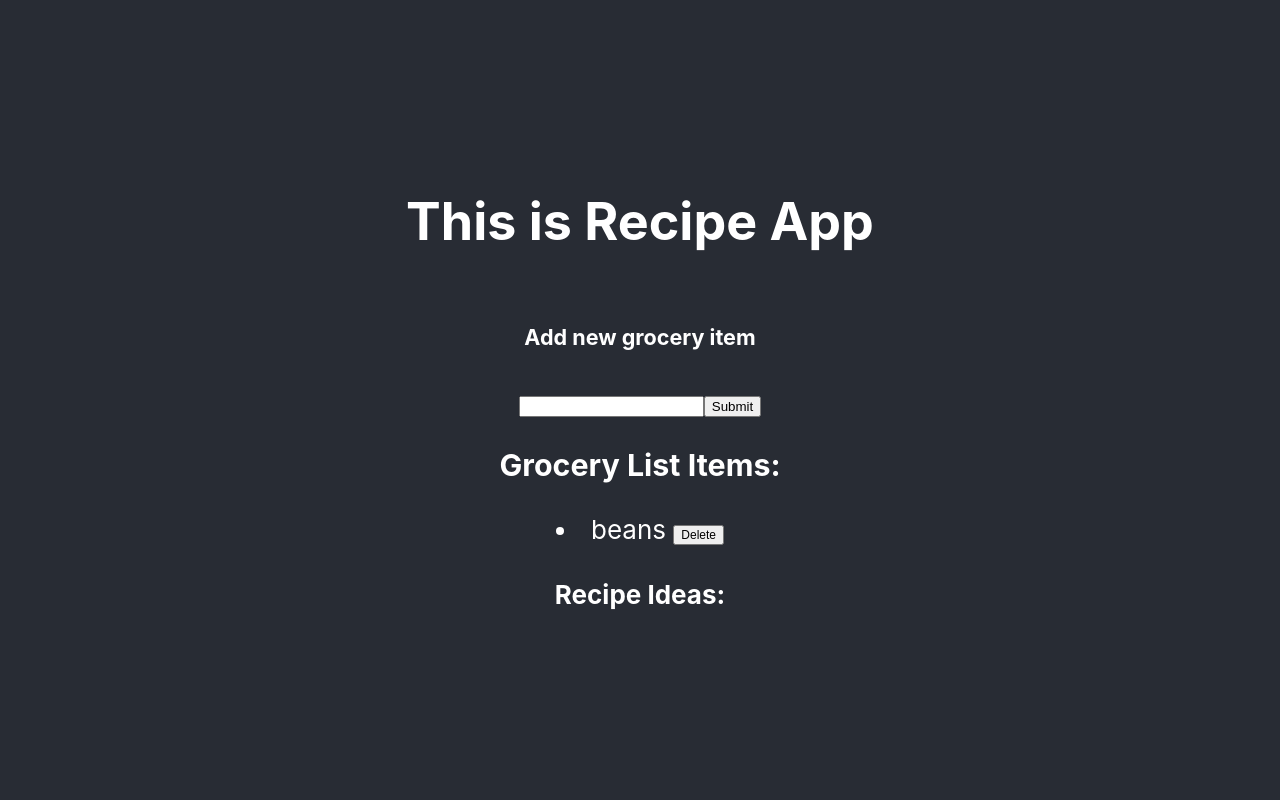
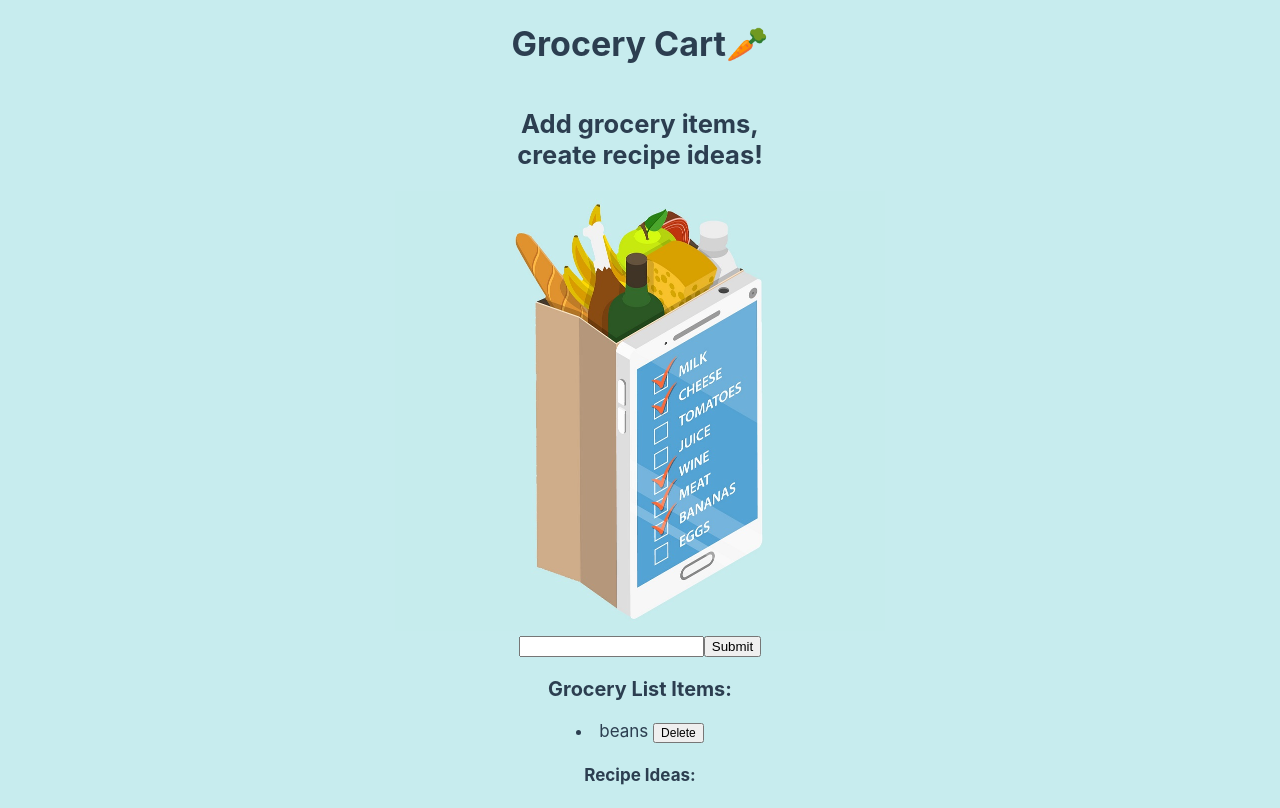
Before and after one commit to CharlieArray/recipe-app, a React (Create React App) app: page / in a window 1280 px wide. Built offline with nearby package versions, Linux system fonts and the light colour scheme.

Commit message:
updated styling

```diff
--- a/src/App.css
+++ b/src/App.css
@@ -4,35 +4,20 @@
 
 .App-logo {
   height: 40vmin;
-  pointer-events: none;
 }
 
-@media (prefers-reduced-motion: no-preference) {
-  .App-logo {
-    animation: App-logo-spin infinite 20s linear;
-  }
-}
 
 .App-header {
-  background-color: #282c34;
-  min-height: 100vh;
+  background-color: #c7ecee;
+  min-height: 50px;
   display: flex;
   flex-direction: column;
   align-items: center;
   justify-content: center;
-  font-size: calc(10px + 2vmin);
-  color: white;
+  font-size: calc(5px + 1.5vmin);
+  color:#2c3e50;
 }
 
 .App-link {
   color: #61dafb;
 }
-
-@keyframes App-logo-spin {
-  from {
-    transform: rotate(0deg);
-  }
-  to {
-    transform: rotate(360deg);
-  }
-}
--- a/src/App.js
+++ b/src/App.js
@@ -1,80 +1,75 @@
 import "./App.css";
 import React from "react";
 import GroceryMain from "./GroceryMain";
-import config from './config'
+import config from "./config";
+import grocery_cart_small from "./images/grocery_cart_small.jpg";
 
 export default class App extends React.Component {
   constructor(props) {
     super(props);
 
     this.state = {
-      list: ['beans'],
+      list: ["beans"],
       recipes: [],
-    }
+    };
   }
 
   stringCombined = (list) => {
-    return(
-        `?ingredients=${list}&number=8&ranking=1&ignorePantry=true`
-    )
- }
+    return `?ingredients=${list}&number=8&ranking=1&ignorePantry=true`;
+  };
 
   getData = (list) => {
-    fetch(
-      `${config.API_ENDPOINT}/${this.stringCombined(list)}`,
-      {
+    fetch(`${config.API_ENDPOINT}/${this.stringCombined(list)}`, {
       method: "get",
       headers: {
         "content-type": "application/json",
-          "x-rapidapi-key":
-            "f4d8f1ff35mshfad7c63de12d1a3p1c6153jsn7fcd7cc30aeb",
+        "x-rapidapi-key": "f4d8f1ff35mshfad7c63de12d1a3p1c6153jsn7fcd7cc30aeb",
         "x-rapidapi-host":
           "spoonacular-recipe-food-nutrition-v1.p.rapidapi.com",
       },
-      }
-    )
+    })
       .then((response) => response.json())
-      .then((data) => this.setState({recipes:data}))
+      .then((data) => this.setState({ recipes: data }))
       .catch(console.error);
   };
 
   //fetch data from SQL database server
-   getGroceryList = () => {
-
-   }
-
+  getGroceryList = () => {};
 
   handleSubmit = (event) => {
-    event.preventDefault()
+    event.preventDefault();
     this.setState({
-      list: this.state.list.concat(event.target.grocery.value)
-    })
-    console.log(this.state.list)
-    this.getData(event.target.grocery.value)
-  }
+      list: this.state.list.concat(event.target.grocery.value),
+    });
+    console.log(this.state.list);
+    this.getData(event.target.grocery.value);
+  };
 
   handleDelete = (event) => {
-    event.preventDefault()
-    console.log('deleted')
+    event.preventDefault();
+    console.log("deleted");
     this.setState({
-      list: this.state.list.filter(function(items){
-        return items !== event.target.value
-      })
-    })
-  }
+      list: this.state.list.filter(function (items) {
+        return items !== event.target.value;
+      }),
+    });
+  };
 
   render() {
     return (
       <div className="App">
         <header className="App-header">
-          <h1>This is Recipe App</h1>
+          <h1>Grocery Cart🥕</h1>
+          <h2>Add grocery items, <br/> create recipe ideas!</h2>
+          <div>
+            <img src={grocery_cart_small} width="50%" alt="grocery logo" />
+          </div>
           <GroceryMain
             handleSubmit={this.handleSubmit}
-          handleDelete = {this.handleDelete}
+            handleDelete={this.handleDelete}
             list={this.state.list}
             recipes={this.state.recipes}
           />
-
         </header>
       </div>
     );
--- a/src/GroceryForm.js
+++ b/src/GroceryForm.js
@@ -7,7 +7,6 @@ export default class GroceryForm extends React.Component {
     return (
       <>
         <form onSubmit={this.props.handleSubmit}>
-        <h5>Add new grocery item</h5>
 
           <input name="grocery" type="text" />
 
```
Also changed, not shown: src/images/grocery_cart.jpg (added), src/images/grocery_cart_small.jpg (added). Lines whose indentation alone changed are shown as unchanged.
